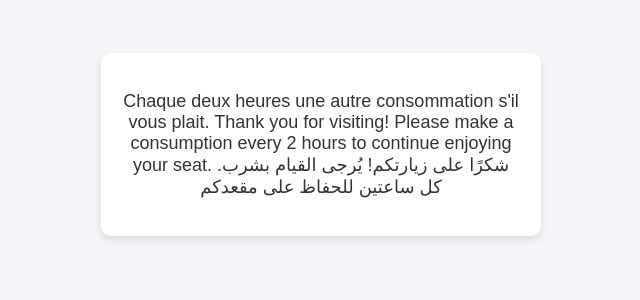
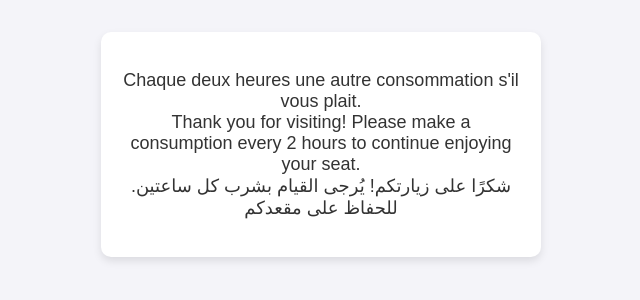
Before and after one commit to elliotalders404/coffee-shop-reminder, a plain HTML site: page index.html in a window 1280 px wide. Shown: the part 256-556 px from the top of the page, without its empty margins (319-959 px from the left). Drawn offline with Linux system fonts and the light colour scheme.

Commit message:
Update index.html

```diff
--- a/index.html
+++ b/index.html
@@ -47,11 +47,11 @@
 </head>
 <body>
     <div class="message">
-        <p>Chaque deux heures une autre consommation s'il vous plait.
-            Thank you for visiting! Please make a consumption every 2 hours to continue enjoying your seat.
+        <p>Chaque deux heures une autre consommation s'il vous plait. <br>
+            Thank you for visiting! Please make a consumption every 2 hours to continue enjoying your seat.<br>
         .شكرًا على زيارتكم! يُرجى القيام بشرب كل ساعتين للحفاظ على مقعدكم</p>
-        <p id="countdown" class="hidden">It's been 2 hours! Please make a consumption to stay at your seat.
-        Cela fait 2 heures ! Merci de consommer afin de garder votre place.
+        <p id="countdown" class="hidden">It's been 2 hours! Please make a consumption to stay at your seat.<br>
+        Cela fait 2 heures ! Merci de consommer afin de garder votre place.<br>
         لقد مرّت ساعتان! يُرجى القيام باستهلاك للبقاء في مقعدكم.</p>
         <button class="btn hidden" id="alertBtn">Make a Purchase</button>
     </div>
```
